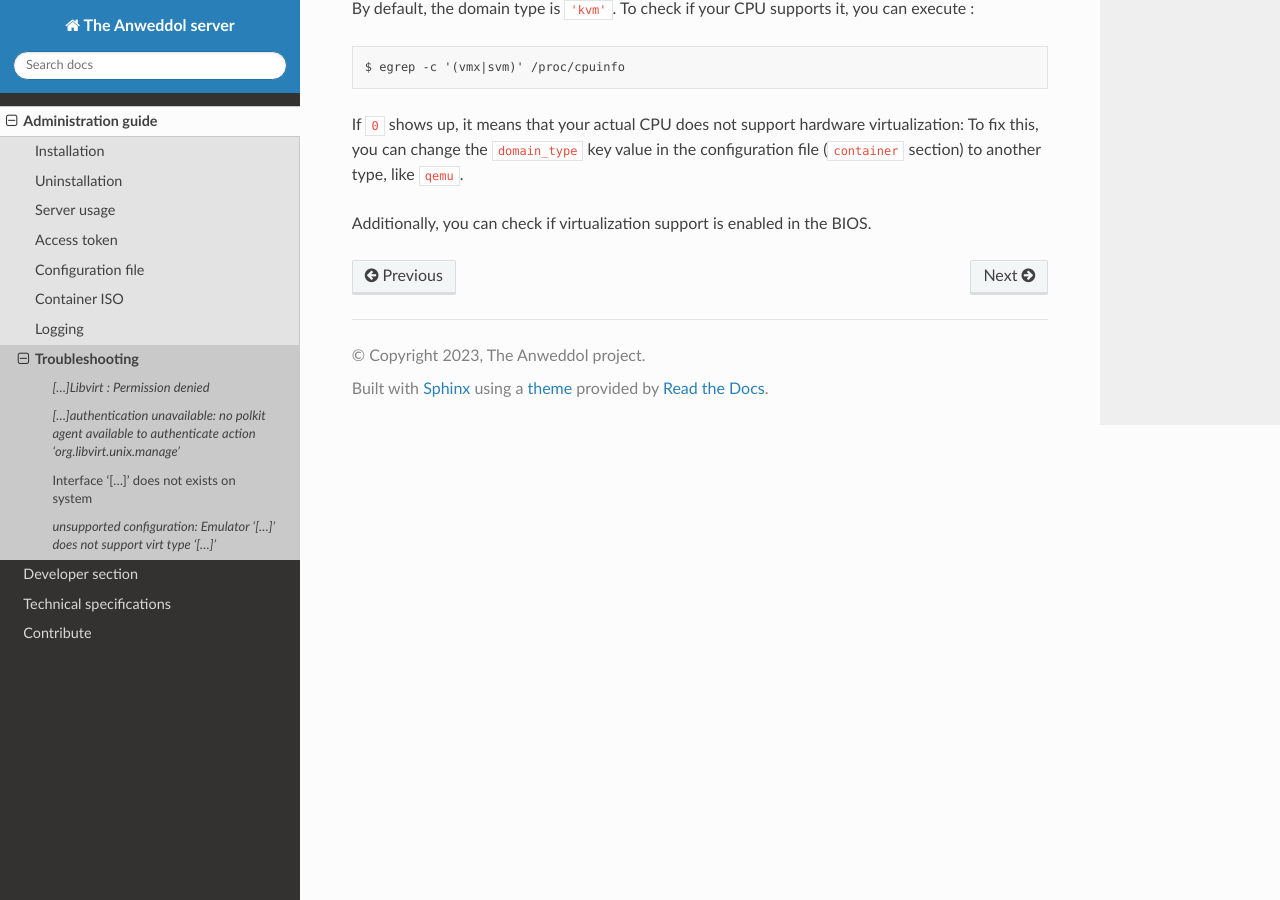
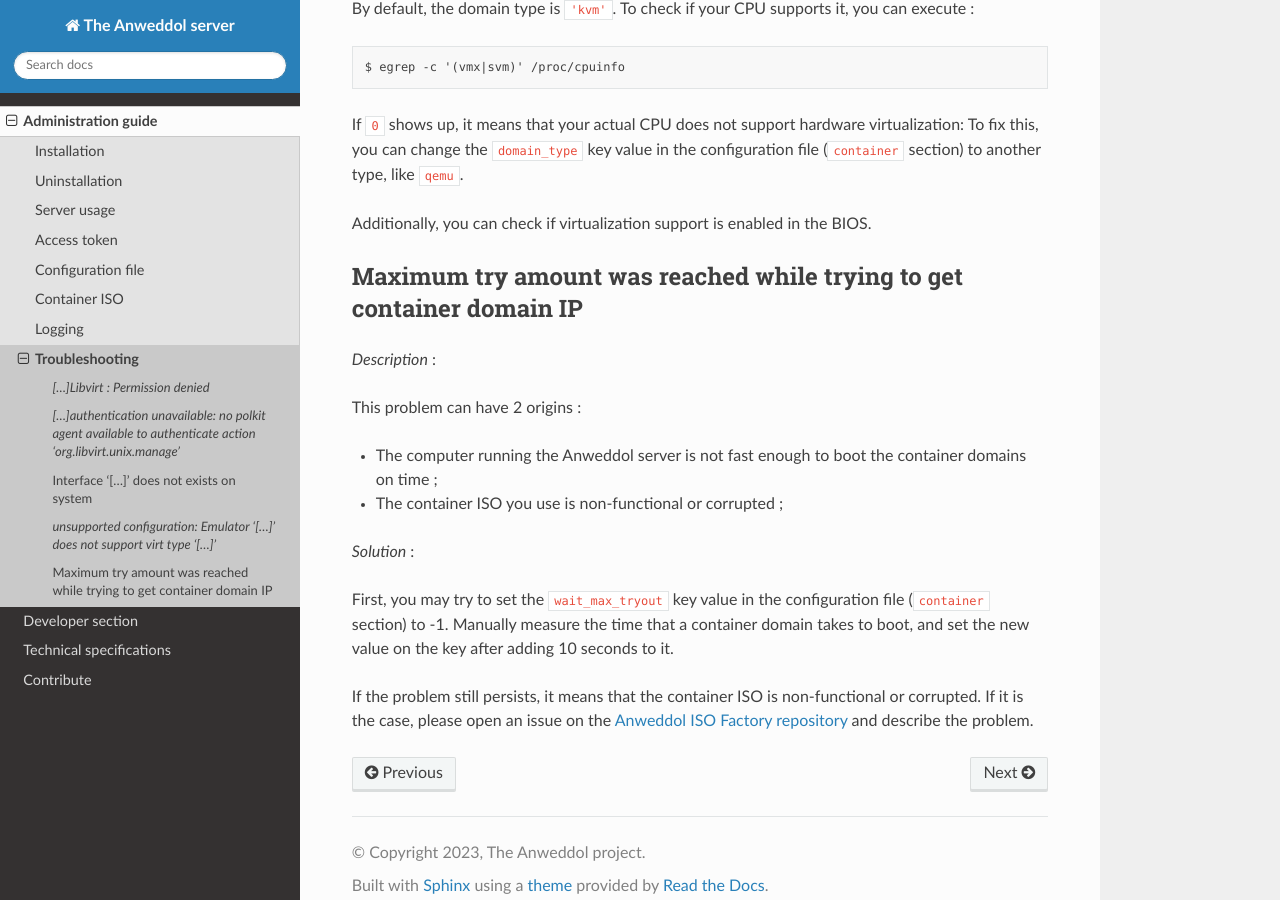
Before and after one commit to Darnethal0z/Anweddol-server, a Sphinx documentation site: the page built from docs/source/administration_guide/troubleshooting.md, in a window 1280 px wide and 900 px high, scrolled down 1707 px. Built offline with Sphinx 7.4.7 and the Read the Docs theme 2.0.0, drawn with Linux system fonts in a browser that asks for light colours.

Commit message:
Added the possibility to modify the 'wait_max_tryout' startDomain() parameter from the configuration file + Added affiliated documentation

```diff
--- a/docs/source/administration_guide/troubleshooting.md
+++ b/docs/source/administration_guide/troubleshooting.md
@@ -73,3 +73,18 @@ $ egrep -c '(vmx|svm)' /proc/cpuinfo
 If `0` shows up, it means that your actual CPU does not support hardware virtualization: To fix this, you can change the `domain_type` key value in the configuration file (`container` section) to another type, like `qemu`.
 
 Additionally, you can check if virtualization support is enabled in the BIOS.
+
+## Maximum try amount was reached while trying to get container domain IP
+
+*Description* :
+
+This problem can have 2 origins :
+
+- The computer running the Anweddol server is not fast enough to boot the container domains on time ;
+- The container ISO you use is non-functional or corrupted ;
+
+*Solution* :
+
+First, you may try to set the `wait_max_tryout` key value in the configuration file (`container` section) to -1.  Manually measure the time that a container domain takes to boot, and set the new value on the key after adding 10 seconds to it.
+
+If the problem still persists, it means that the container ISO is non-functional or corrupted. If it is the case, please open an issue on the [Anweddol ISO Factory repository](https://github.com/the-anweddol-project/Anweddol-ISO-factory/issues) and describe the problem.
--- a/resources/config.yaml
+++ b/resources/config.yaml
@@ -32,6 +32,12 @@ container:
   # The libvirt domain type to specify on container domains XML
   # description.
   domain_type: kvm
+
+  # The amount of attemps to get network informations of containers
+  # before raising an error. If you run Anweddol on a low-performance
+  # computer, you may increase this value in order to enable the container
+  # domains to start up correctly.
+  wait_max_tryout: 20
 
   # Container endpoint username / password.
   # NOTE : The container endpoint default credentials are public and
```
Also changed, not shown: docs/source/developer_section/api_references/core/virtualization.md (+6 -0 lines), 3 other files.
